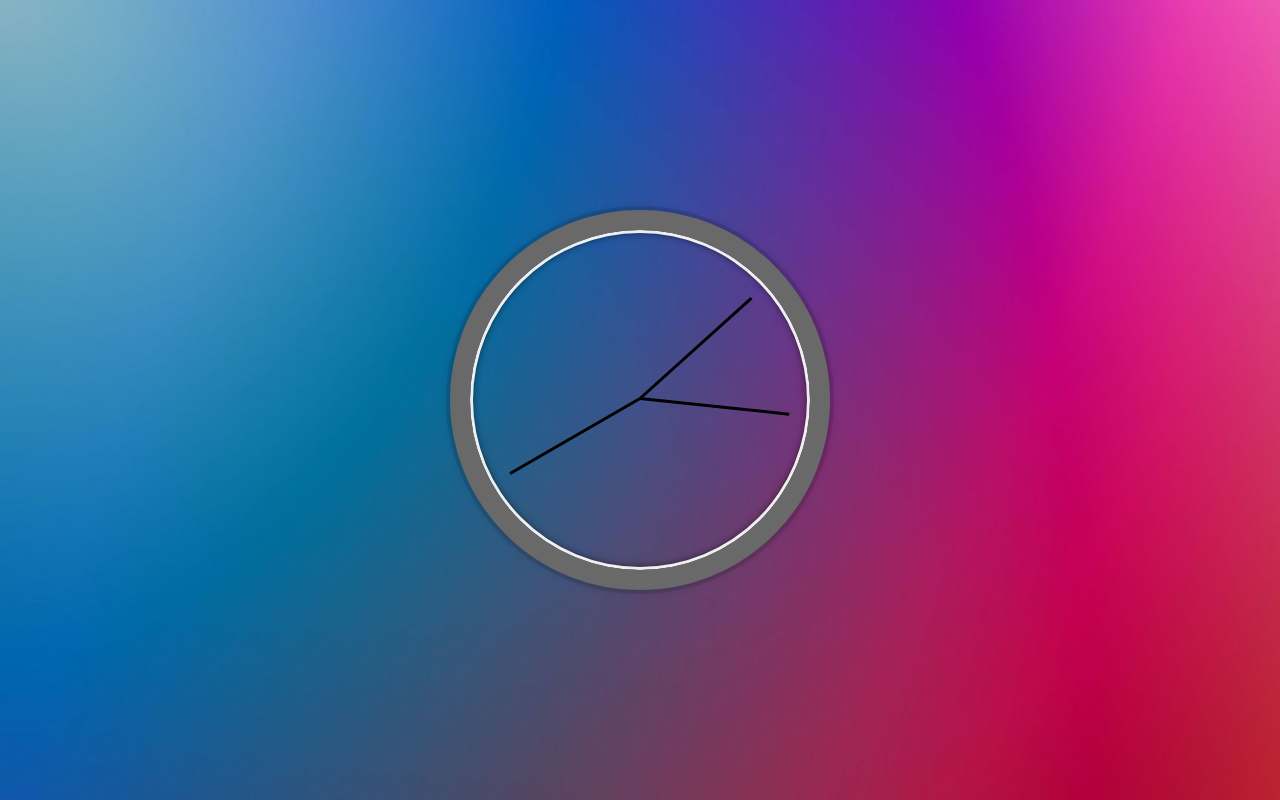
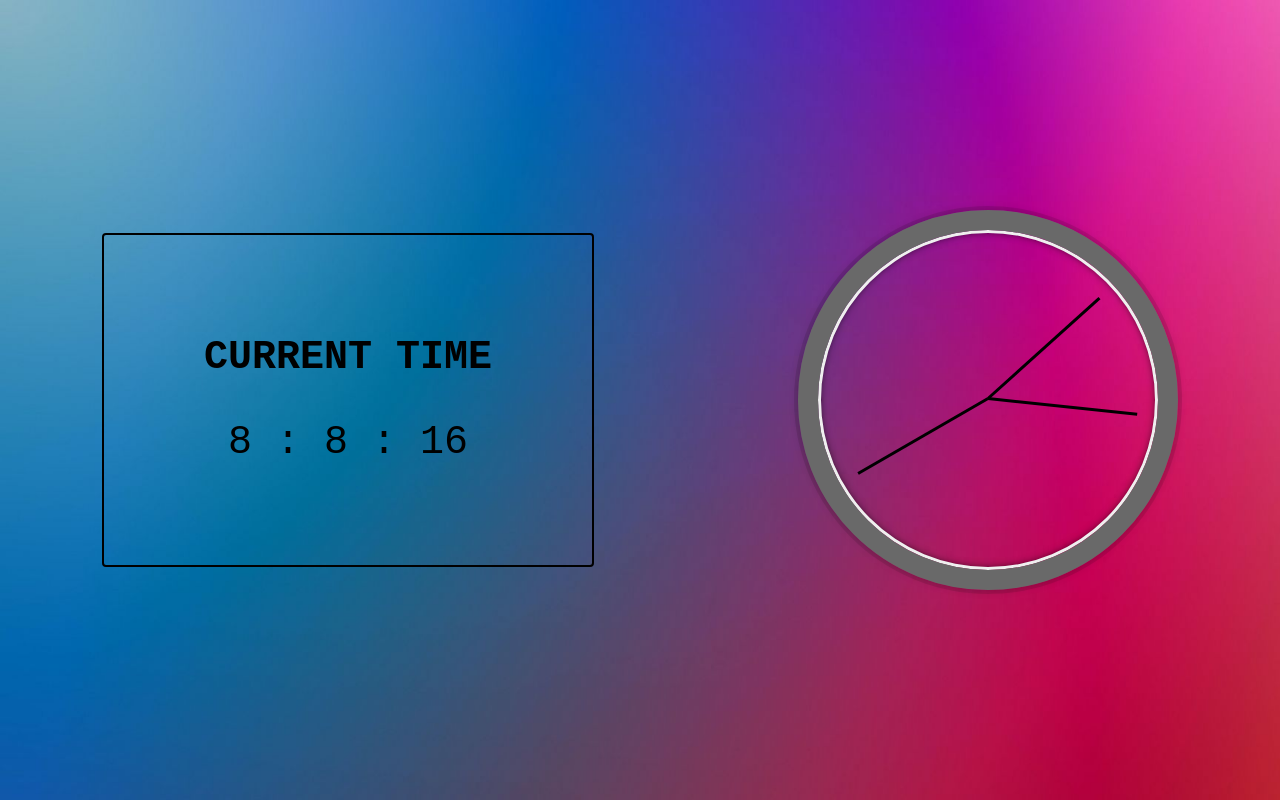
Before and after one commit to NikitaKarbazin/projects, a plain HTML site: page JavaScript30/JS_CSS_Clock/index.html in a window 1280 px wide. Drawn offline with Linux system fonts and the light colour scheme.

Commit message:
new features

```diff
--- a/JavaScript30/JS_CSS_Clock/index.html
+++ b/JavaScript30/JS_CSS_Clock/index.html
@@ -9,6 +9,14 @@
 
 </head>
 <body>
+
+  <div class="current-time"> CURRENT TIME
+    <div class="container">
+      <span class="hour"></span>
+      <span class="minutes"></span>
+      <span class="seconds"></span>
+  </div>
+  </div>
 
   <div class="clock">
     <div class="clock-face">
--- a/JavaScript30/JS_CSS_Clock/script.js
+++ b/JavaScript30/JS_CSS_Clock/script.js
@@ -1,20 +1,27 @@
 const secondHand = document.querySelector('.second-hand');
 const minutesHand = document.querySelector('.min-hand');
 const hourHand = document.querySelector('.hour-hand');
+const hours = document.querySelector('.hour');
+const min = document.querySelector('.minutes');
+const sec = document.querySelector('.seconds');
 
 function setDate() {
   const now = new Date();
 
   const second = now.getSeconds();
   const secDeg = (second / 60) * 360 + 90;
+  sec.innerHTML = `${second}`;
   secondHand.style.transform =  `rotate(${secDeg}deg)`;
+
 
   const minute = now.getMinutes();
   const minDeg = (minute / 60) * 360 + 90;
+  min.innerHTML = `${minute} :`;
   minutesHand.style.transform = `rotate(${minDeg}deg)`;
 
   const hour = now.getHours();
   const hourDeg = (hour / 12) * 360 + 90;
+  hours.innerHTML = `${hour} :`;
   hourHand.style.transform = `rotate(${hourDeg}deg)`;
 
 }
--- a/JavaScript30/JS_CSS_Clock/style.css
+++ b/JavaScript30/JS_CSS_Clock/style.css
@@ -48,3 +48,18 @@
   transition: all 0.05s;
   transition-timing-function: cubic-bezier(0.1, 2.7, 0.58, 1);
 }
+
+.current-time {
+  font-family: 'Courier New', Courier, monospace;
+  font-size: 40px;
+  font-weight: bold;
+  margin: 0 auto;
+  padding: 100px;
+  border: 2px solid black;
+  border-radius: 4px;
+}
+
+.container {
+  margin-top: 40px;
+  font-weight: lighter;
+}
```
